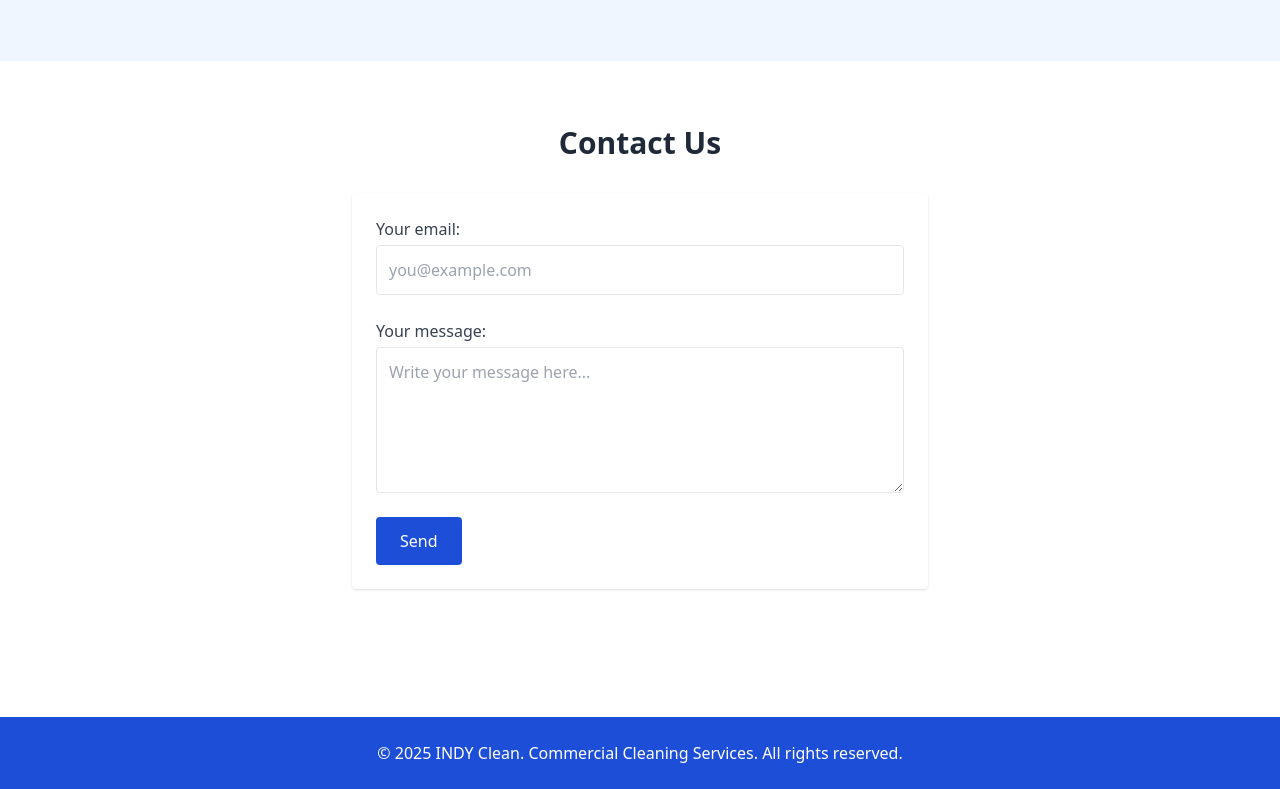
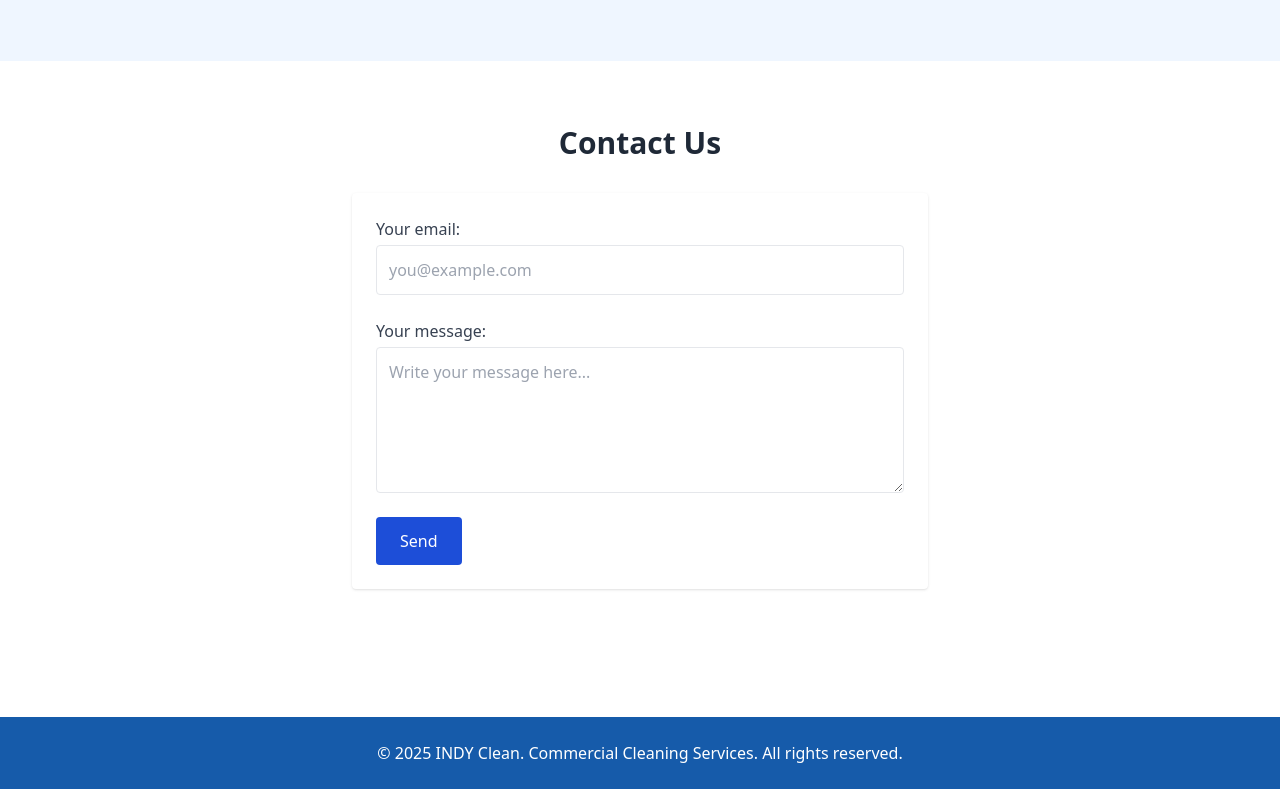
Before and after one commit to NCastillo23/indyclean.website, a plain HTML site: page index.html in a window 1280 px wide. Shown: the part 1111-1900 px from the top of the page. Drawn offline with nearby package versions, Linux system fonts and the light colour scheme.

Commit message:
Update index.html

```diff
--- a/index.html
+++ b/index.html
@@ -106,7 +106,7 @@
   </section>
 
   <!-- Footer -->
-  <footer class="bg-blue-700 text-white text-center py-6 mt-16">
+ <footer style="background-color: #165BAA;" class="text-white text-center py-6 mt-16">
     <p>&copy; 2025 INDY Clean. Commercial Cleaning Services. All rights reserved.</p>
   </footer>
 
```
